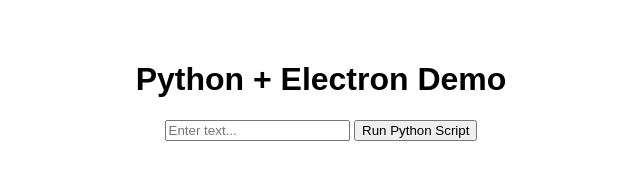
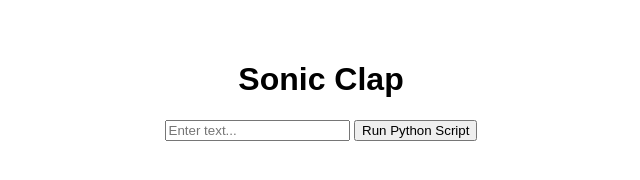
Before and after one commit to iaine/sonic_clap, an Electron app: page index.html in a window 800 px wide. Shown: the whole page, without its empty margins (79-719 px from the left). Drawn offline with Linux system fonts and the light colour scheme; no server answers.

Commit message:
begin updating UUI

```diff
--- a/index.html
+++ b/index.html
@@ -9,7 +9,7 @@
     </style>
   </head>
   <body>
-    <h1>Python + Electron Demo</h1>
+    <h1>Sonic Clap</h1>
     <input type="text" id="input" placeholder="Enter text...">
     <button onclick="runPython()">Run Python Script</button>
     <div id="result"></div>
```
